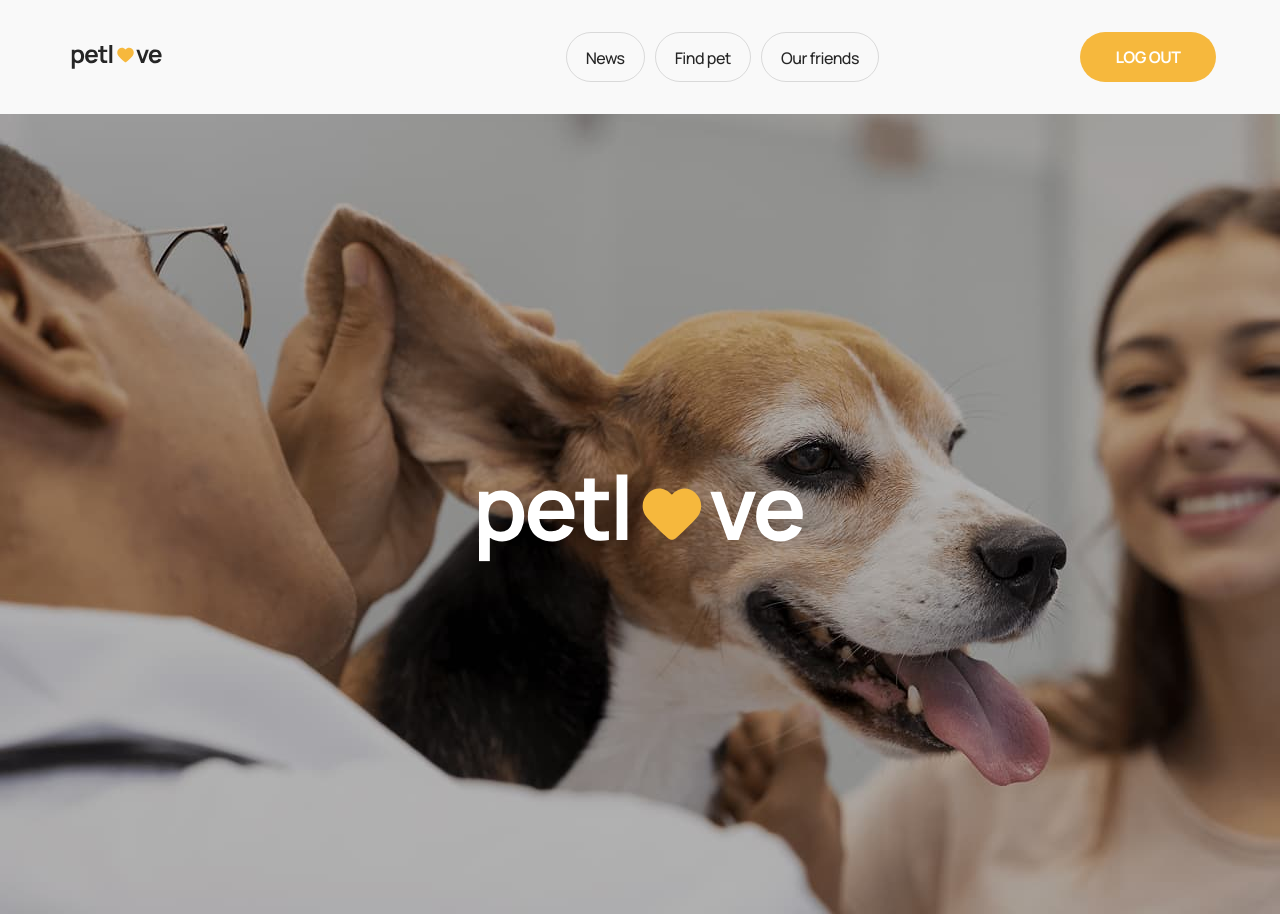
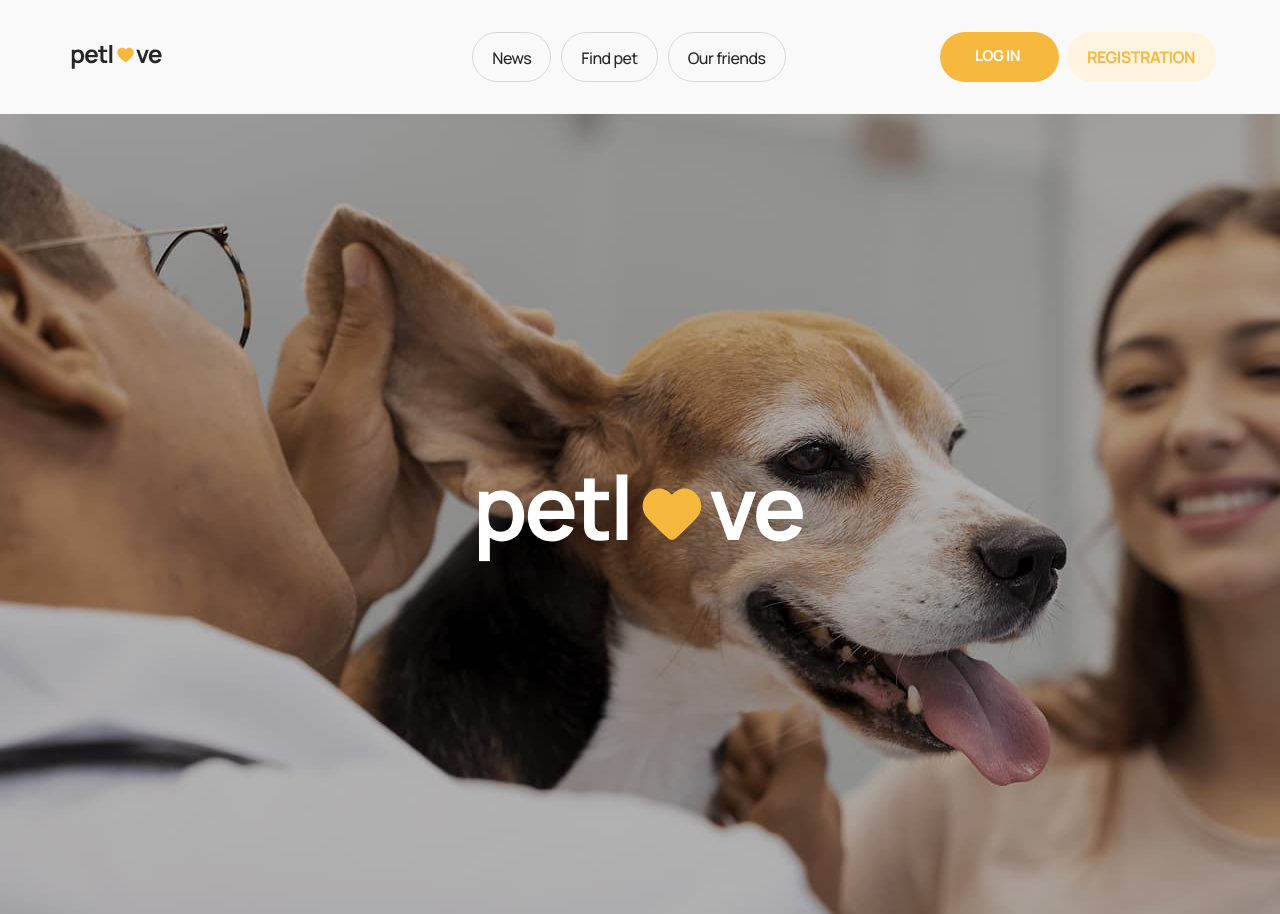
Before and after one commit to AlexandraKhalimon/pet-love-app, a Next.js app: page / in a window 1280 px wide. Built offline with nearby package versions, Linux system fonts and the light colour scheme.

Commit message:
chore: toggle comments for UserNav and AuthNav components for testing

```diff
--- a/components/BurgerMenu/BurgerMenu.tsx
+++ b/components/BurgerMenu/BurgerMenu.tsx
@@ -3,9 +3,9 @@
 import { createPortal } from "react-dom";
 import css from "./BurgerMenu.module.css";
 import Nav from "../Nav/Nav";
-// import AuthNav from "../AuthNav/AuthNav";
+import AuthNav from "../AuthNav/AuthNav";
 import { usePathname } from "next/navigation";
-import LogOutBtn from "../LogOutBtn/LogOutBtn";
+// import LogOutBtn from "../LogOutBtn/LogOutBtn";
 
 interface Props {
   onClose: () => void;
@@ -18,7 +18,7 @@ export default function BurgerMenu({ onClose }: Props) {
   const menuBackground = isHomePage ? css.white : css.orange;
   const icon = isHomePage ? css.blackIcon : css.whiteIcon;
   const nav = isHomePage ? "grey" : "white";
-  // const auth = isHomePage ? "orange" : "white";
+  const auth = isHomePage ? "orange" : "white";
 
   return createPortal(
     <div className={css.backdrop}>
@@ -30,8 +30,8 @@ export default function BurgerMenu({ onClose }: Props) {
         </button>
         <Nav link={nav} />
         {/* // TODO: render LogOutBtn when user is authenticated and AuthNav for visitors */}
-        {/* <AuthNav border={auth} /> */}
-        <LogOutBtn className={css.logout} />
+        <AuthNav border={auth} />
+        {/* <LogOutBtn className={css.logout} /> */}
       </div>
     </div>,
     document.body,
--- a/components/Header/Header.tsx
+++ b/components/Header/Header.tsx
@@ -4,10 +4,10 @@ import Link from "next/link";
 import css from "./Header.module.css";
 import { useState } from "react";
 import BurgerMenu from "../BurgerMenu/BurgerMenu";
-// import AuthNav from "../AuthNav/AuthNav";
+import AuthNav from "../AuthNav/AuthNav";
 import Nav from "../Nav/Nav";
 import { usePathname } from "next/navigation";
-import UserNav from "../UserNav/UserNav";
+// import UserNav from "../UserNav/UserNav";
 
 export default function Header() {
   const [isMenuOpen, setIsMenuOpen] = useState(false);
@@ -24,8 +24,8 @@ export default function Header() {
         </Link>
         <Nav className={css.nav} link={"white"} />
         {/* TODO: render UserNav when user is authenticated and AuthNav for visitors */}
-        {/* <AuthNav className={css.authNav} border={"white"} /> */}
-        <UserNav />
+        <AuthNav className={css.authNav} border={"white"} />
+        {/* <UserNav /> */}
         <button className={css.homeButton} onClick={() => setIsMenuOpen(true)}>
           <svg width={32} height={32} className={css.icon}>
             <use href="/icons.svg#icon-menu"></use>
@@ -43,8 +43,8 @@ export default function Header() {
       </Link>
       <Nav className={css.nav} link={"grey"} />
       {/* TODO: render UserNav when user is authenticated and AuthNav for visitors */}
-      {/* <AuthNav className={css.authNav} border={"orange"} /> */}
-      <UserNav />
+      <AuthNav className={css.authNav} border={"orange"} />
+      {/* <UserNav /> */}
       <button className={css.button} onClick={() => setIsMenuOpen(true)}>
         <svg width={32} height={32} className={css.icon}>
           <use href="/icons.svg#icon-menu"></use>
```
